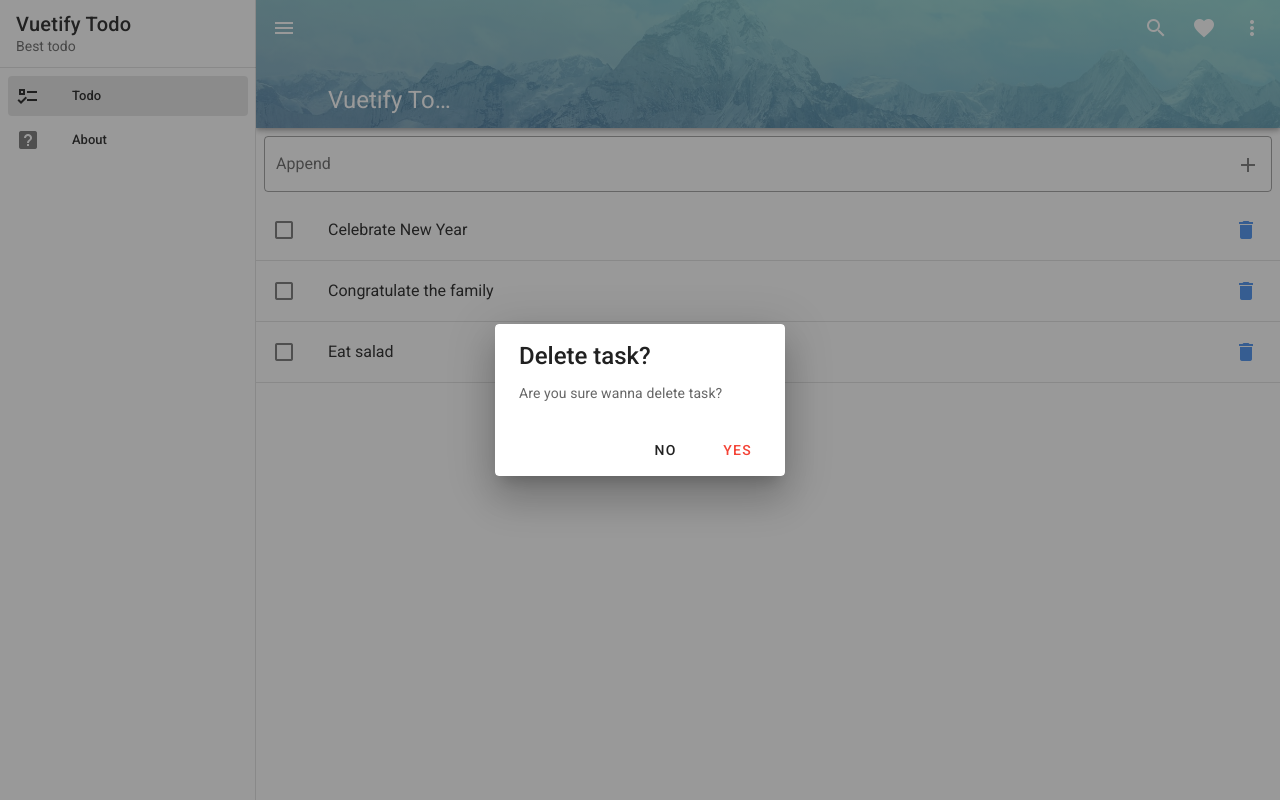
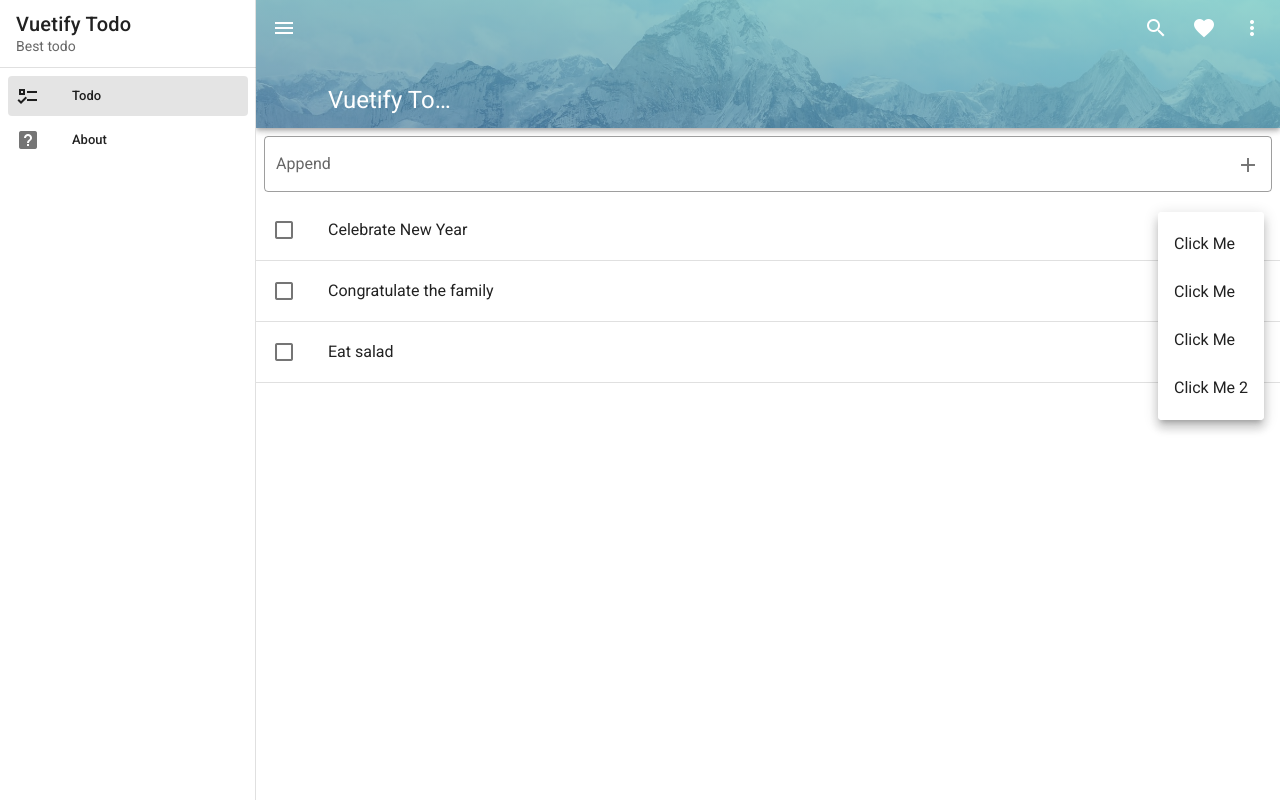
Before and after one commit to interstellar-dev/vuetify-todo, a Vue app: page /#/ in a window 1280 px wide. Both pictures are taken after a click on the button 1246 px from the left and 230 px from the top of the page. Built offline with nearby package versions, Linux system fonts and the light colour scheme.

Commit message:
add task menu

```diff
--- a/src/components/Todo/Task.vue
+++ b/src/components/Todo/Task.vue
@@ -18,12 +18,7 @@
 				</v-list-item-content>
 
 				<v-list-item-action>
-					<v-btn
-						@click.stop="dialogs.delete = true"
-						icon
-					>
-						<v-icon color="primary lighten-1">mdi-delete</v-icon>
-					</v-btn>
+					<task-menu />
 				</v-list-item-action>
 			</template>
 
@@ -41,6 +36,7 @@
 
 <script>
 import DialogDelete from '@/components/Todo/Dialogs/DialogDelete.vue'
+import TaskMenu from '@/components/Todo/TaskMenu.vue'
 
 export default {
 	props: ['task'],
@@ -54,7 +50,8 @@
 	},
 
 	components: {
-		DialogDelete
+		DialogDelete,
+		TaskMenu
 	}
 }
 </script>
--- /dev/null
+++ b/src/components/Todo/TaskMenu.vue
@@ -0,0 +1,43 @@
+<template>
+	<v-menu
+		bottom
+		left
+	>
+		<template v-slot:activator="{ on, attrs }">
+			<v-btn
+				color="primary"
+				icon
+				v-bind="attrs"
+				v-on="on"
+			>
+				<v-icon>mdi-dots-vertical</v-icon>
+			</v-btn>
+		</template>
+
+		<v-list>
+			<v-list-item
+				v-for="(item, i) in items"
+				:key="i"
+			>
+				<v-list-item-title>{{ item.title }}</v-list-item-title>
+			</v-list-item>
+		</v-list>
+	</v-menu>
+</template>
+
+<script>
+export default {
+	data: () => ({
+		items: [
+			{ title: 'Click Me' },
+			{ title: 'Click Me' },
+			{ title: 'Click Me' },
+			{ title: 'Click Me 2' },
+		],
+	}),
+}
+</script>
+
+<style>
+
+</style>
```
